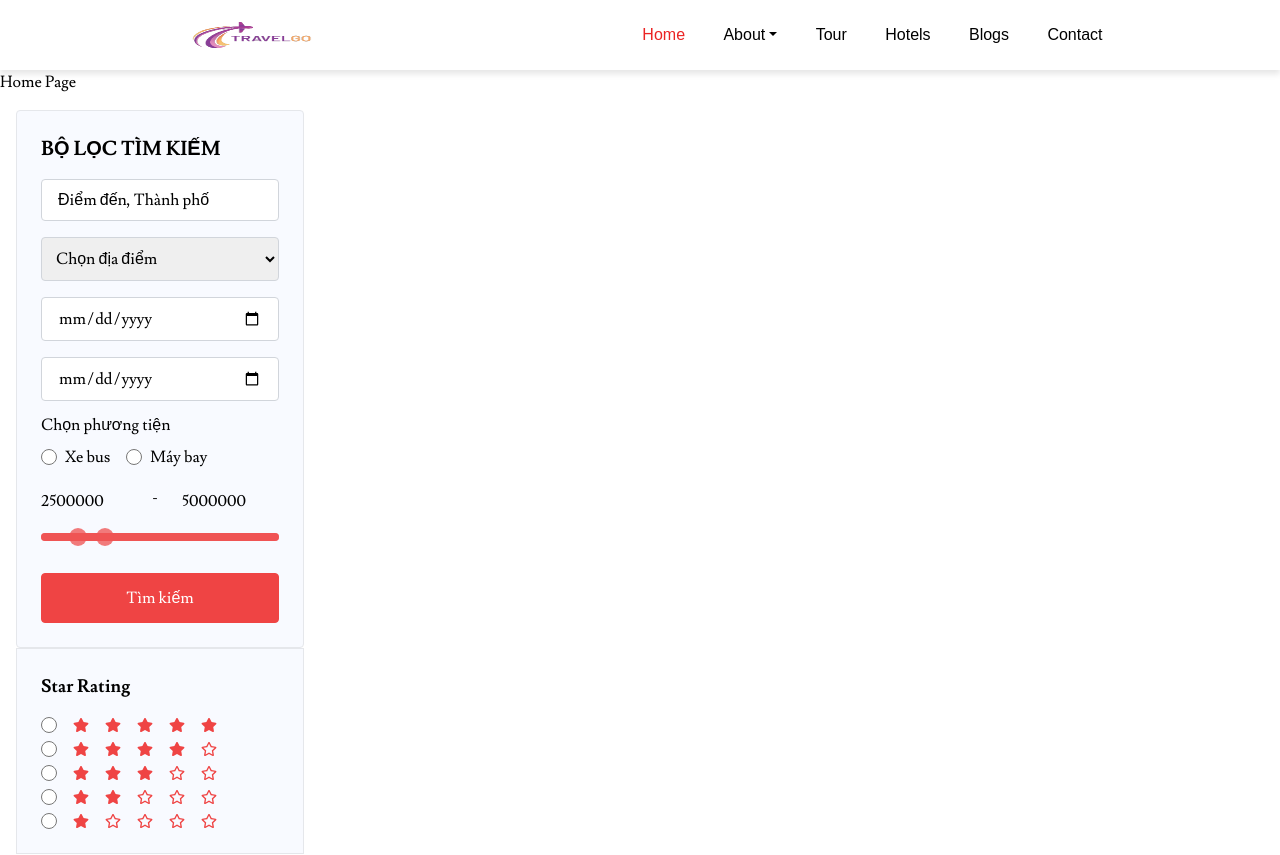
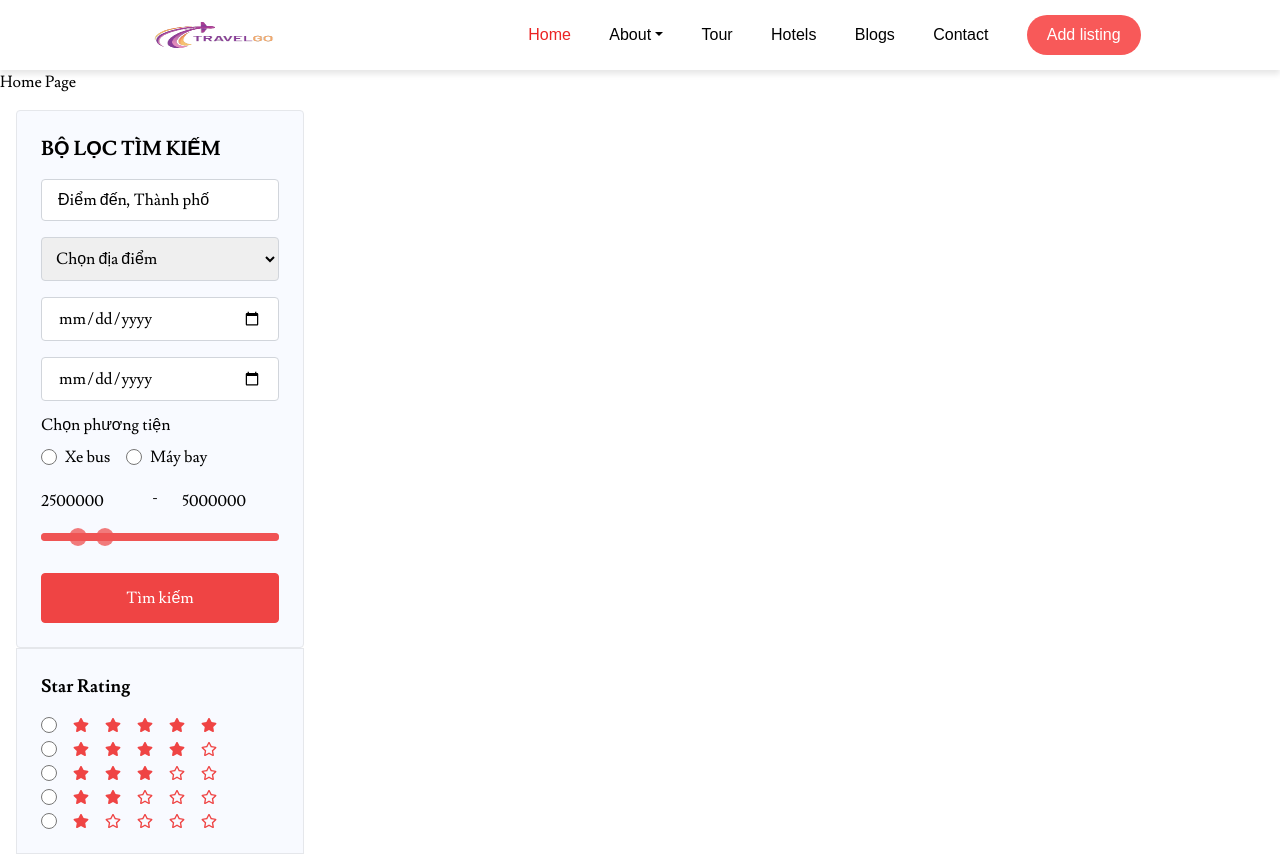
Before and after one commit to huybui9203/tour-management-frontend, a React (Create React App) app: page / in a window 1280 px wide. Shown: the top 855 px of the page. Built offline with nearby package versions, Linux system fonts and the light colour scheme.

Commit message:
up lai header bị lỗi

```diff
--- a/src/components/Header/Header.js
+++ b/src/components/Header/Header.js
@@ -31,7 +31,7 @@ const Header = () => {
                 <NavLink to={'/restaurant'} className={({ isActive }) => (isActive ? styles.activeLink : styles.navLink)}>Hotels</NavLink>
                 <NavLink to={'/login'} className={({ isActive }) => (isActive ? styles.activeLink : styles.navLink)}>Blogs</NavLink>
                 <NavLink to={'/register'} className={({ isActive }) => (isActive ? styles.activeLink : styles.navLink)}>Contact</NavLink>
-
+                <NavLink to={'/register'} className={({ isActive }) => (isActive ? styles.activeLink : styles.navLink)}><span>Add listing</span></NavLink>
             </div>
         </div>
     );
--- a/src/components/Header/Header.module.css
+++ b/src/components/Header/Header.module.css
@@ -72,7 +72,13 @@
     border-left: 0.3em solid transparent;
 }
 
-
+.navLinks .navLink:last-child {
+    background: #f85959;
+    color: white;
+    padding: 0.5rem 20px;
+    border-radius: 25px;
+    flex-shrink: 0;
+}
 
 /* about */
 .navLink:nth-child(2) {
```
